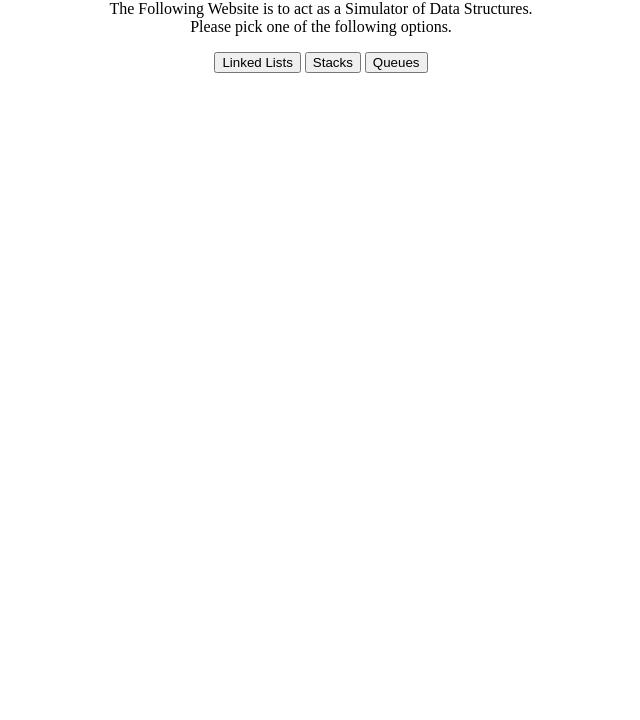
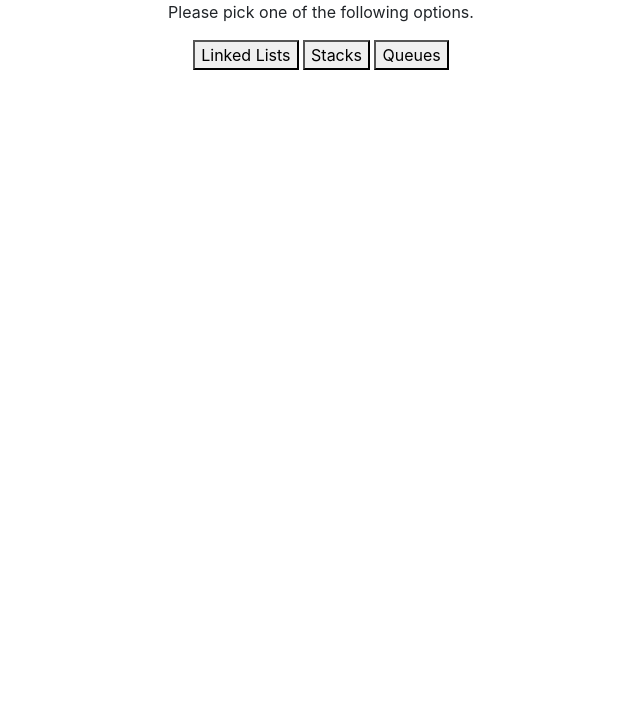
Before and after one commit to AdamWeatherby/CS300-Project-2, a plain HTML site: page index.html in a window 1280 px wide. Shown: the part 80-800 px from the top of the page, without its empty margins (319-959 px from the left). Drawn offline with nearby package versions, Linux system fonts and the light colour scheme; a script that the page names is missing.

Commit message:
Update index.html

```diff
--- a/index.html
+++ b/index.html
@@ -6,7 +6,9 @@
 
   <title>CS 300 project 2</title>
   <meta name="Simulator of Data Structures" content="CS 300 project 2">
-
+  <link rel="stylesheet" href="https://stackpath.bootstrapcdn.com/bootstrap/4.3.1/css/bootstrap.min.css" integrity="sha384-ggOyR0iXCbMQv3Xipma34MD+dH/1fQ784/j6cY/iJTQUOhcWr7x9JvoRxT2MZw1T" crossorigin="anonymous">
+  <meta name="viewport" content="width=device-width, initial-scale=1" />
+  <link rel="stylesheet" href="css/styles.css?v=1.0">
 
   <link rel="stylesheet" href="css/styles.css?v=1.0">
 
```
